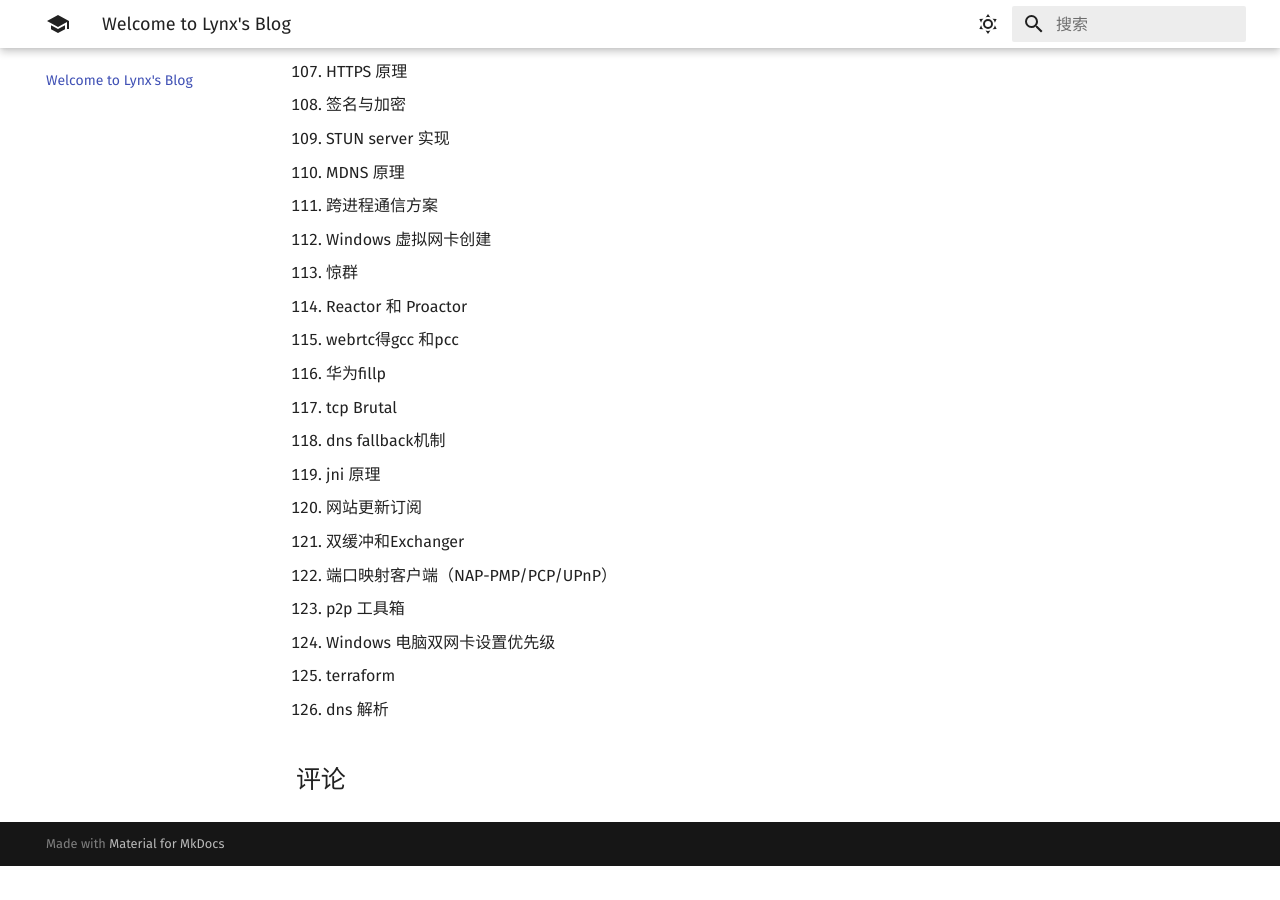
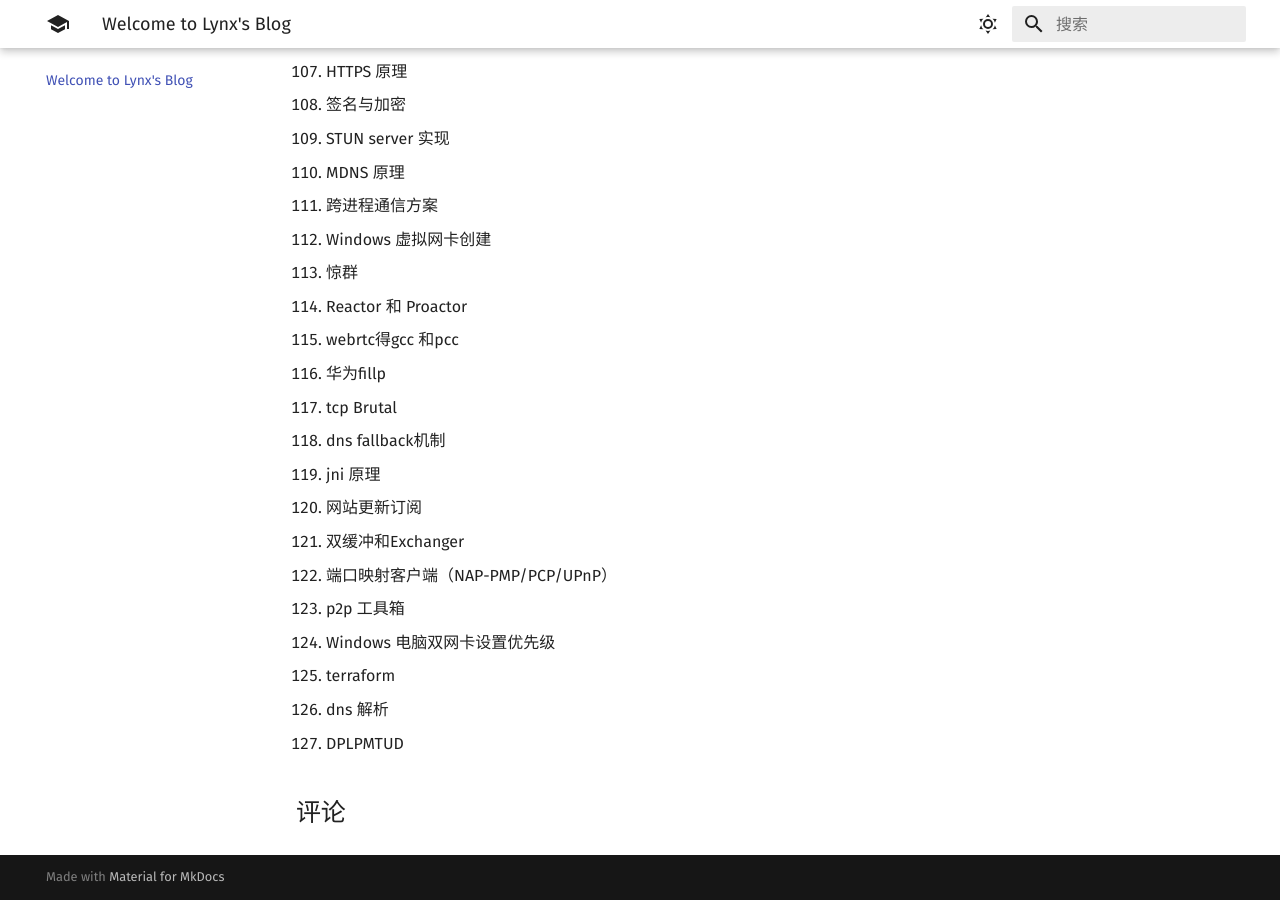
Before and after one commit to 1314liuwei/blog, an MkDocs documentation site: the page built from docs/index.md, in a window 1280 px wide and 900 px high, scrolled down 3798 px. Built offline with MkDocs 1.6.1 and Material for MkDocs 9.7.7, drawn with Linux system fonts in a browser that asks for light colours; comment, search, counter and statistics services are not loaded; before the commit the page ends 4664 px from its top, so only the background shows below that.

Commit message:
2024/01/31 周三

```diff
--- a/docs/index.md
+++ b/docs/index.md
@@ -128,3 +128,4 @@
 124. Windows 电脑双网卡设置优先级
 125. terraform
 126. dns 解析
+126. DPLPMTUD
```
